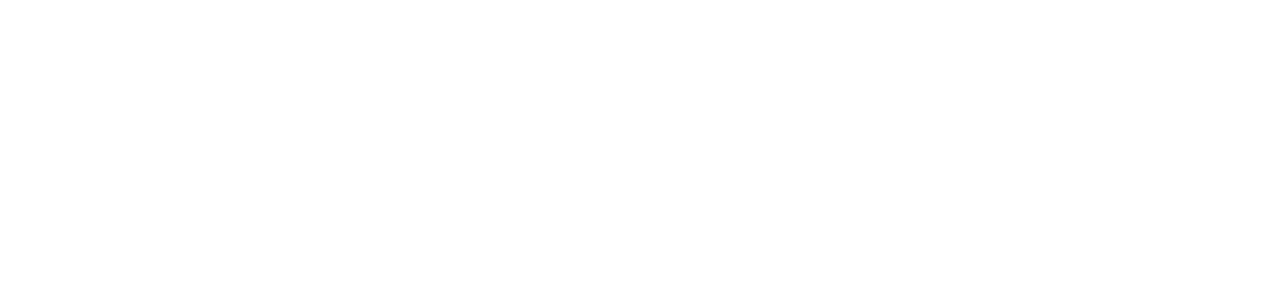
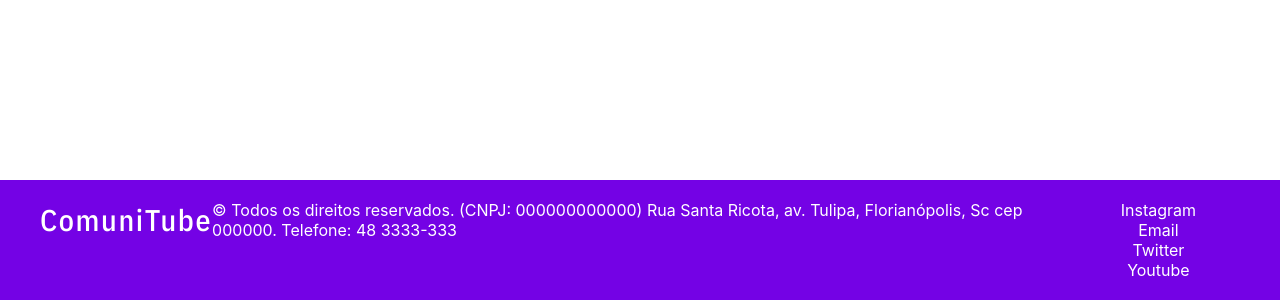
Before and after one commit to ana-preis/sa-youtube-frontend, a React (Create React App) app: page / in a window 1280 px wide. Shown: the part 500-800 px from the top of the page. Built offline with nearby package versions, Linux system fonts and the light colour scheme.

Commit message:
initial footer

```diff
--- a/public/index.html
+++ b/public/index.html
@@ -9,6 +9,9 @@
       name="description"
       content="Web site created using create-react-app"
     />
+    <style>
+      @import url('https://fonts.googleapis.com/css2?family=IBM+Plex+Sans+Condensed:wght@100;500&display=swap');
+    </style>
     <link rel="apple-touch-icon" href="%PUBLIC_URL%/logo192.png" />
     <!--
       manifest.json provides metadata used when your web app is installed on a
--- a/src/App.css
+++ b/src/App.css
@@ -0,0 +1,5 @@
+html, body {
+    margin: 0;
+    padding: 0;
+    height: 100%;
+}
--- /dev/null
+++ b/src/components/Footer/index.tsx
@@ -0,0 +1,19 @@
+import React from "react";
+import './styles.css'
+
+const Footer = () => {
+    return (
+        <footer id="footer">
+            <div className="logo">ComuniTube</div>
+            <div>&copy; Todos os direitos reservados. (CNPJ: 000000000000)  Rua Santa Ricota, av. Tulipa, Florianópolis, Sc cep 000000. Telefone: 48 3333-333</div>
+            <div className="contacts">
+                <span>Instagram</span>
+                <span>Email</span>
+                <span>Twitter</span>
+                <span>Youtube</span>
+            </div>
+        </footer>
+    )
+}
+
+export default Footer;
--- /dev/null
+++ b/src/components/Footer/styles.css
@@ -0,0 +1,28 @@
+footer{
+    background: #7402E5;
+    color: #fff;
+    width: (100% - 80px);
+    height: 80px;
+    position: absolute;
+    bottom: 0;
+    left: 0;
+    right: 0;
+    display: flex;
+    flex-direction: row;
+    justify-content: space-between;
+    padding: 20px 40px;
+}
+
+.logo {
+    font-family: 'IBM Plex Sans Condensed', sans-serif;
+    letter-spacing: .1rem;
+    font-size: 30px;
+}
+
+.contacts {
+    width: 200px;
+    display: flex;
+    flex-direction: column;
+    align-items: center;
+    justify-content: center;
+}
--- a/src/pages/Homepage/index.tsx
+++ b/src/pages/Homepage/index.tsx
@@ -1,7 +1,9 @@
+import Footer from '../../components/Footer'
+
 function Homepage() {
     return (
         <div>
-
+            <Footer/>
         </div>
     )
 }
```
